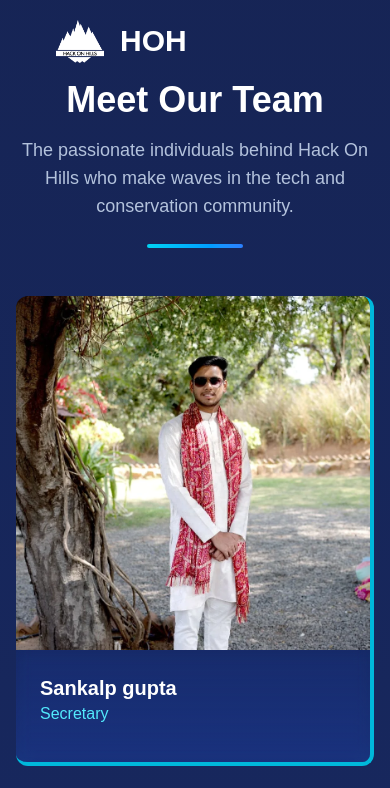
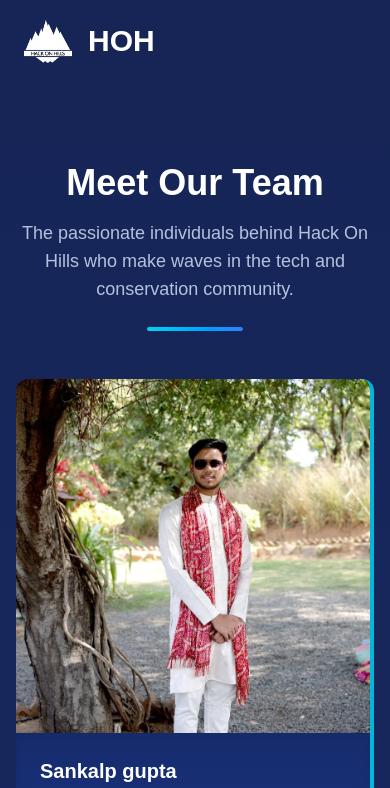
Before and after one commit to Eyepatch5263/Hoh-7.0, a Next.js app: page /team in a window 390 px wide. Shown: the top 788 px of the page. Built offline with nearby package versions, Linux system fonts and the light colour scheme; a web font is replaced by a local one.

Commit message:
minor changes

```diff
--- a/src/app/team/page.tsx
+++ b/src/app/team/page.tsx
@@ -181,7 +181,7 @@ const TeamSection = () => {
 
     return (
         <section id="team" className=" bg-gradient-to-b from-blue-950 to-blue-900 relative overflow-hidden">
-            <div className="container ml-10 mb-10 mx-auto px-4 md:px-6 fixed w-full z-50 transition-all duration-300
+            <div className="container ml-2 md:ml-10 mb-10 mx-auto px-4 md:px-6 w-full z-50 transition-all duration-300
                 bg-transparent py-5">
                 <div className="flex justify-between items-center">
                     <div onClick={() => { router.push("/") }} className="flex items-center cursor-pointer">
```
